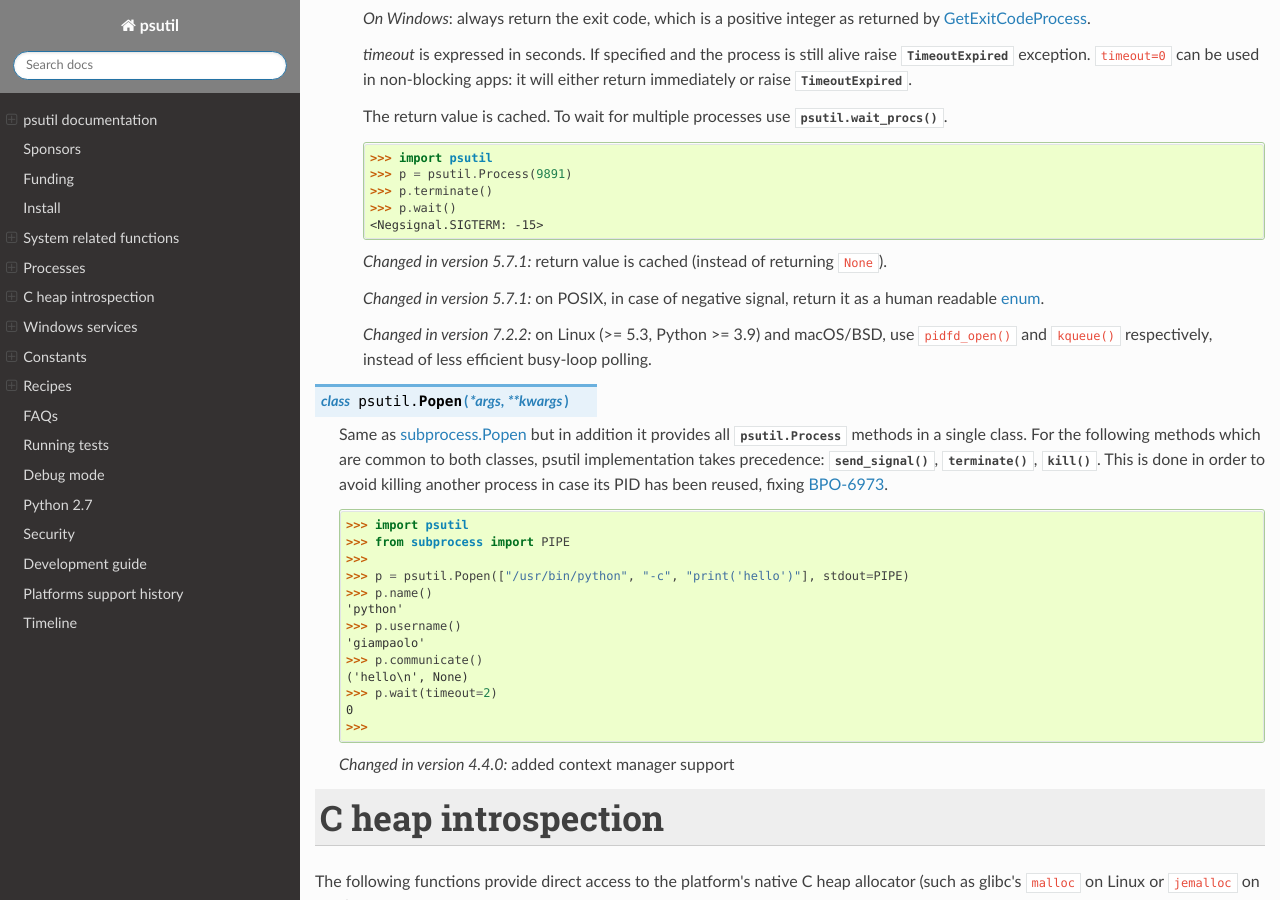
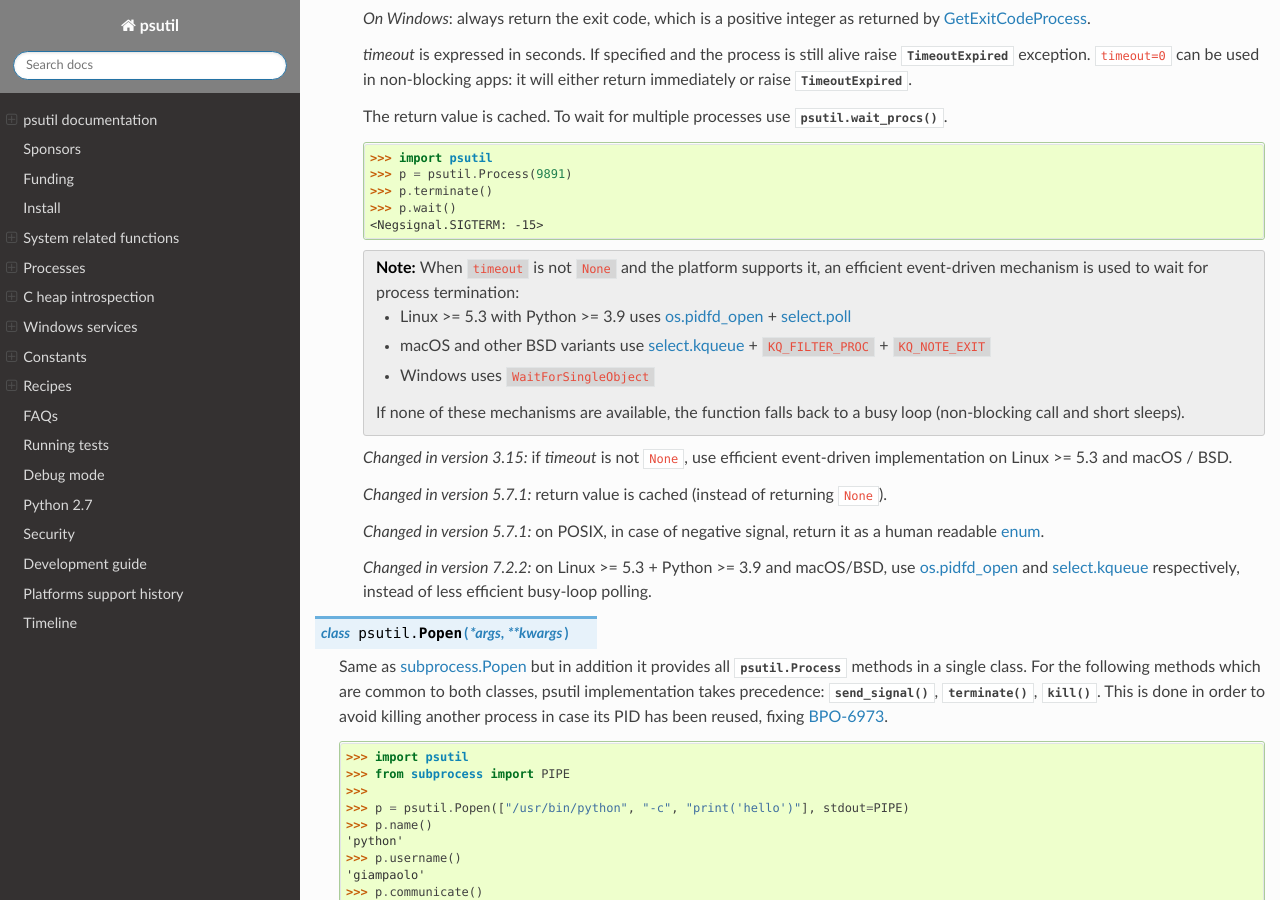
Before and after one commit to codacy-open-source-projects-scans/python-psutil, a Sphinx documentation site: the page built from docs/index.rst, in a window 1280 px wide and 900 px high, scrolled down 30668 px. Built offline with Sphinx 7.4.7 and the Read the Docs theme 3.1.0, drawn with Linux system fonts in a browser that asks for light colours; formulas are drawn with MathJax 3; comment, search, counter and statistics services are not loaded.

Commit message:
snapshot 2026-01-23T01:19:56.538993+00:00

```diff
--- /dev/null
+++ b/docs/_templates/layout.html
@@ -0,0 +1,12 @@
+{% extends "!layout.html" %}
+{% block extrahead %}
+{{ super() }}
+<!-- Google tag (gtag.js) -->
+<script async src="https://www.googletagmanager.com/gtag/js?id=G-G7374TFB11"></script>
+<script>
+  window.dataLayer = window.dataLayer || [];
+  function gtag(){dataLayer.push(arguments);}
+  gtag('js', new Date());
+  gtag('config', 'G-G7374TFB11');
+</script>
+{% endblock %}
--- a/docs/index.rst
+++ b/docs/index.rst
@@ -2087,14 +2087,31 @@ Process class
     >>> p.wait()
     <Negsignal.SIGTERM: -15>
 
+    .. note::
+
+      When ``timeout`` is not ``None`` and the platform supports it, an
+      efficient event-driven mechanism is used to wait for process termination:
+
+      - Linux >= 5.3 with Python >= 3.9 uses `os.pidfd_open`_ + `select.poll`_
+      - macOS and other BSD variants use `select.kqueue`_ + ``KQ_FILTER_PROC``
+        + ``KQ_NOTE_EXIT``
+      - Windows uses ``WaitForSingleObject``
+
+      If none of these mechanisms are available, the function falls back to a
+      busy loop (non-blocking call and short sleeps).
+
+    .. versionchanged:: 3.15
+      if *timeout* is not ``None``, use efficient event-driven implementation
+      on Linux >= 5.3 and macOS / BSD.
+
     .. versionchanged:: 5.7.1 return value is cached (instead of returning
       ``None``).
 
     .. versionchanged:: 5.7.1 on POSIX, in case of negative signal, return it
       as a human readable `enum`_.
 
-    .. versionchanged:: 7.2.2 on Linux (>= 5.3, Python >= 3.9) and macOS/BSD,
-      use ``pidfd_open()`` and ``kqueue()`` respectively, instead of less
+    .. versionchanged:: 7.2.2 on Linux >= 5.3 + Python >= 3.9 and macOS/BSD,
+      use `os.pidfd_open`_ and `select.kqueue`_ respectively, instead of less
       efficient busy-loop polling.
 
 .. class:: Popen(*args, **kwargs)
@@ -3227,6 +3244,7 @@ Timeline
 .. _`os.O_RDONLY`: https://docs.python.org/3/library/os.html#os.O_RDONLY
 .. _`os.O_TRUNC`: https://docs.python.org/3/library/os.html#os.O_TRUNC
 .. _`os.open`: https://docs.python.org/3/library/os.html#os.open
+.. _`os.pidfd_open`: https://docs.python.org//library/os.html#os.pidfd_open
 .. _`os.setpriority`: https://docs.python.org/3/library/os.html#os.setpriority
 .. _`os.times`: https://docs.python.org//library/os.html#os.times
 .. _`pmap.py`: https://github.com/giampaolo/psutil/blob/master/scripts/pmap.py
@@ -3236,6 +3254,8 @@ Timeline
 .. _`psleak`: https://github.com/giampaolo/psleak
 .. _`resource.getrlimit`: https://docs.python.org/3/library/resource.html#resource.getrlimit
 .. _`resource.setrlimit`: https://docs.python.org/3/library/resource.html#resource.setrlimit
+.. _`select.kqueue`: https://docs.python.org//library/select.html#select.kqueue
+.. _`select.poll`: https://docs.python.org//library/select.html#select.poll
 .. _`sensors.py`: https://github.com/giampaolo/psutil/blob/master/scripts/sensors.py
 .. _`set`: https://docs.python.org/3/library/stdtypes.html#types-set.
 .. _`SetPriorityClass`: https://docs.microsoft.com/en-us/windows/desktop/api/processthreadsapi/nf-processthreadsapi-setpriorityclass
--- a/docs/requirements.txt
+++ b/docs/requirements.txt
@@ -1,2 +1,3 @@
 sphinx
 sphinx_rtd_theme
+sphinxcontrib-googleanalytics
```
Also changed, not shown: 1 other file.
